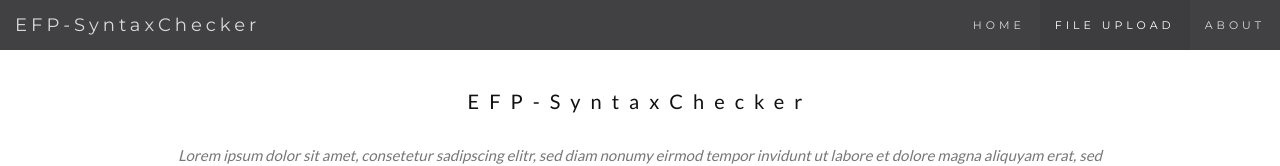
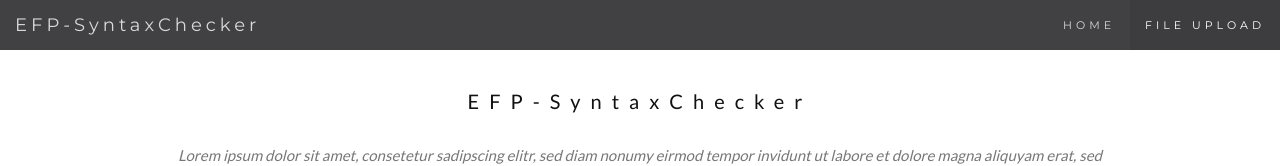
Before and after one commit to MisterMX/EFP-SyntaxChecker, a website: page client/public/index.html in a window 1280 px wide. Shown: the top 166 px of the page. Drawn offline with nearby package versions, Linux system fonts and the light colour scheme; no server answers.

Commit message:
remove unused about-link

```diff
--- a/client/public/index.html
+++ b/client/public/index.html
@@ -40,7 +40,6 @@
       <ul class="nav navbar-nav navbar-right">
           <li><a href="#header">HOME</a></li>
           <li><a href="#content">FILE UPLOAD</a></li>
-          <li><a href="#about">ABOUT</a></li>
       </ul>
     </div>
   </div>
```
